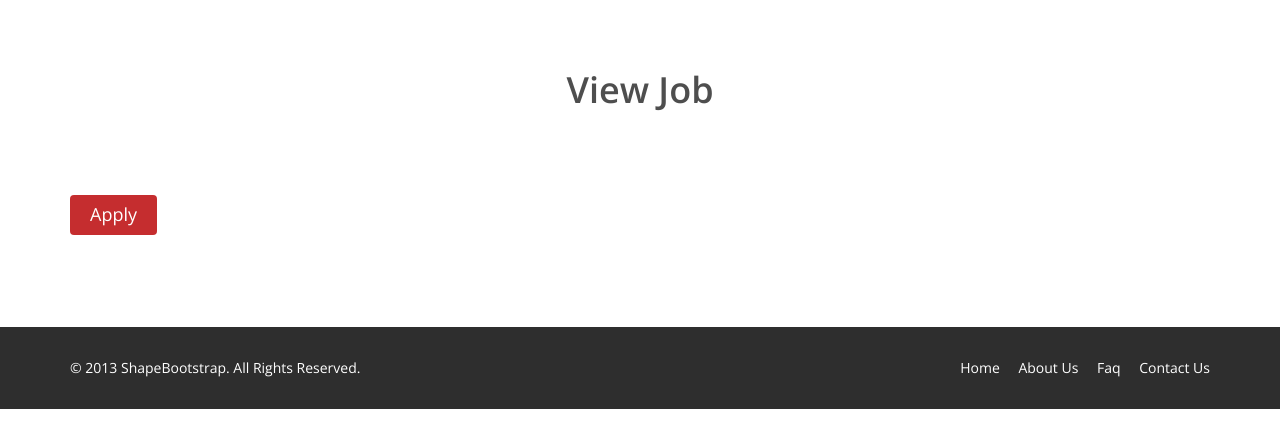
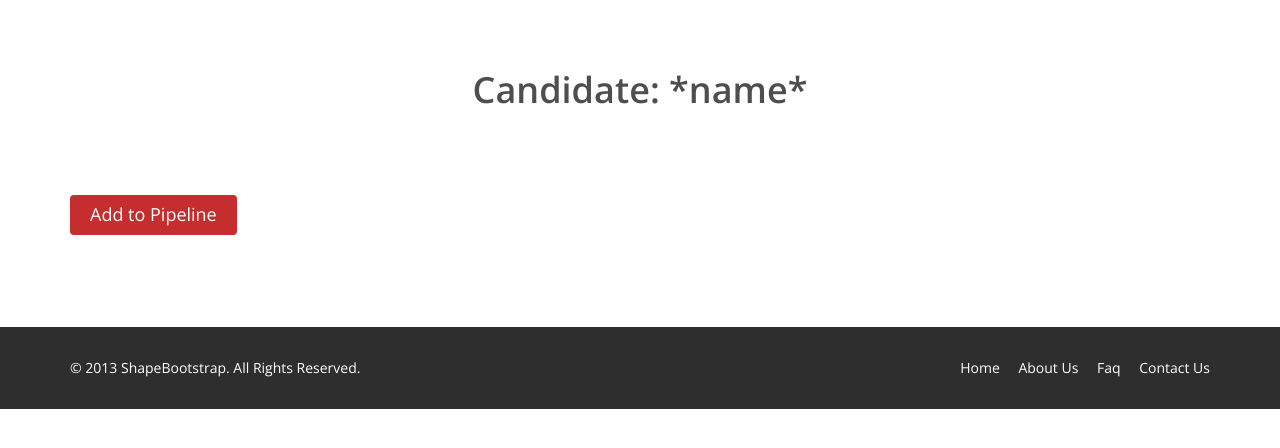
Before and after one commit to amponce/elsa, a Flask app: template templates/candidate_view.html in a window 1280 px wide. Shown: the part 138-586 px from the top of the page. Run offline with Flask 2, Linux system fonts and the light colour scheme; the template is opened without the code that fills it, so the values that code supplies are empty; parts of the project's set-up code (start-up, migrations or seed data) failed here and were passed over.

Commit message:
Added beginnings of pipeline form for recruiters.

```diff
--- a/app.py
+++ b/app.py
@@ -289,7 +289,11 @@ def view_candidate(candidate_id):
 		view = models.Views(recruiter_id=login.current_user.id, candidate_id=candidate_id, recipe_id=recipe.id)
 		db.session.add(view)
 		db.session.commit()
-	return render_template('candidate_view.html', recipe=recipe)
+
+
+	reqs = db.session.query(models.Jobs).filter_by(poster_id=login.current_user.id).all()
+	return render_template('candidate_view.html', recipe=recipe
+												, reqs=reqs)
 
 @app.route('/saveResume', methods=['POST'])
 def saveResume():
--- a/templates/candidate_view.html
+++ b/templates/candidate_view.html
@@ -5,7 +5,7 @@
     <section id="contact-page">
         <div class="container">
             <div class="center">
-                <h2>View Job</h2>
+                <h2>Candidate: *name*</h2>
             </div>
 <!--            <p class="lead"> details.title </p>
             <p> details.description </p>
@@ -14,7 +14,7 @@
 
                     <!-- Button trigger modal -->
                     <button type="button" class="btn btn-primary btn-lg" data-toggle="modal" data-target="#myModal">
-                      Apply
+                      Add to Pipeline
                     </button>
                     <br/>
                     <br/>
@@ -25,24 +25,28 @@
                         <div class="modal-content">
                           <div class="modal-header">
                             <button type="button" class="close" data-dismiss="modal"><span aria-hidden="true">&times;</span><span class="sr-only">Close</span></button>
-                            <h4 class="modal-title" id="myModalLabel">Select a version to use</h4>
+                            <h4 class="modal-title" id="myModalLabel">Pipeline Options</h4>
                           </div>
 
                           <div class="modal-body">
 
-                              <form class="form-horizontal" role="form" method="post" action="{{ url_for('apply') }}">
+                              <form class="form-horizontal" role="form" method="post" action="#">
 
                           <div class="form-group">
-                            <label class="col-sm-2 control-label">Resume Test</label>
+                            <label class="col-sm-2 control-label">For Req</label>
                             <div class="col-sm-10">
                                 <select name="resume" class="form-control">
-                                  <option value="0" selected>Standard Resume</option>
+                                  <option value="0" selected>Select a Req...</option>
+                                    {% for req in reqs %}
+                                    <option value="{{ req.id }}">{{ req.title }}</option>
+                                    {% else %}
+                                    {% endfor %}
                                 </select>
                             </div>
                           </div>
                           <div class="form-group">
                             <div class="col-sm-offset-2 col-sm-10">
-                              <button type="submit" class="btn btn-success">Apply!</button>
+                              <button type="submit" class="btn btn-success">Add to Pipeline</button>
                             </div>
                           </div>
                                   <input type="hidden" name="job_id" value=" details.id ">
```
